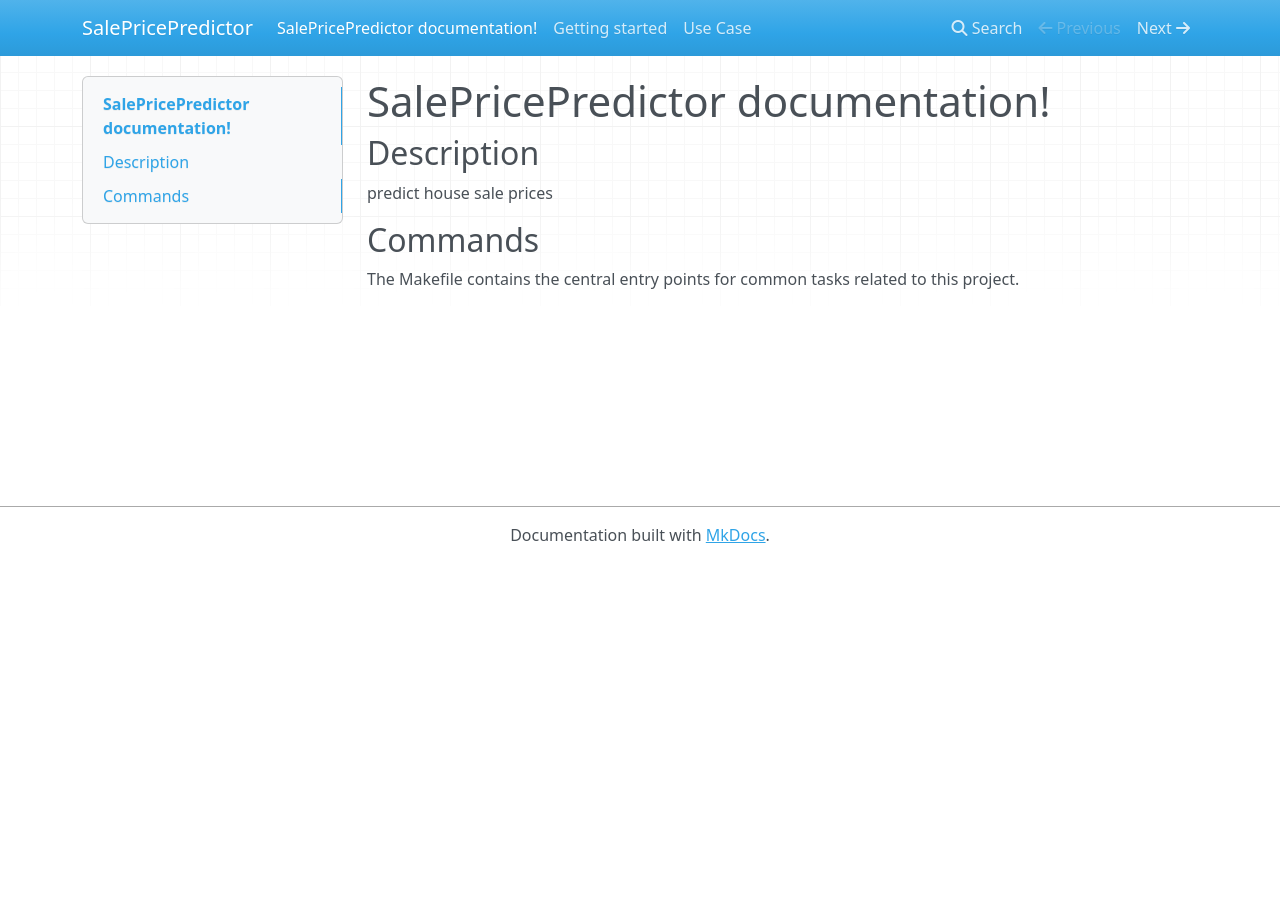
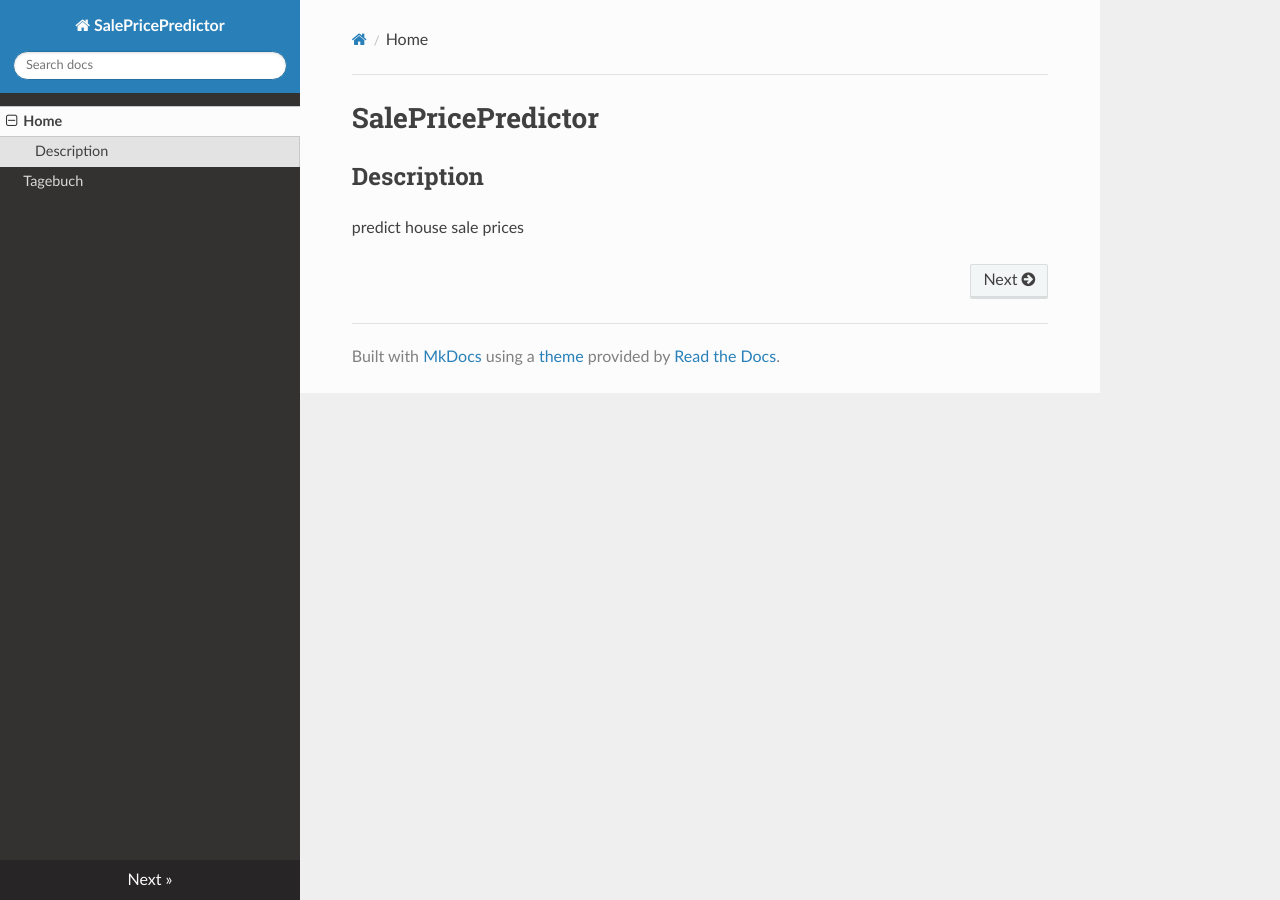
Before and after one commit to RobertMeissner/SalePricePredictor, an MkDocs documentation site: the page built from docs/docs/index.md, in a window 1280 px wide. Built offline with MkDocs 1.6.1, drawn with Linux system fonts in a browser that asks for light colours; nearby versions of some CDN libraries.

```diff
--- a/docs/docs/index.md
+++ b/docs/docs/index.md
@@ -1,9 +1,4 @@
-# SalePricePredictor documentation!
-
+# SalePricePredictor
 ## Description
 
 predict house sale prices
-
-## Commands
-
-The Makefile contains the central entry points for common tasks related to this project.
--- a/docs/mkdocs.yml
+++ b/docs/mkdocs.yml
@@ -2,3 +2,8 @@ site_name: SalePricePredictor
 #
 site_author: Robert Meißner
 #
+
+nav:
+  - Home: index.md
+  - Tagebuch: protocol.md
+theme: readthedocs
```
Also changed, not shown: docs/README.md (deleted, +0 -12 lines), docs/docs/getting-started.md (deleted, +0 -6 lines), docs/docs/protocol.md (+3 -0 lines), pyproject.toml (+9 -0 lines), .pre-commit-config.yaml (added), 6 other files.
